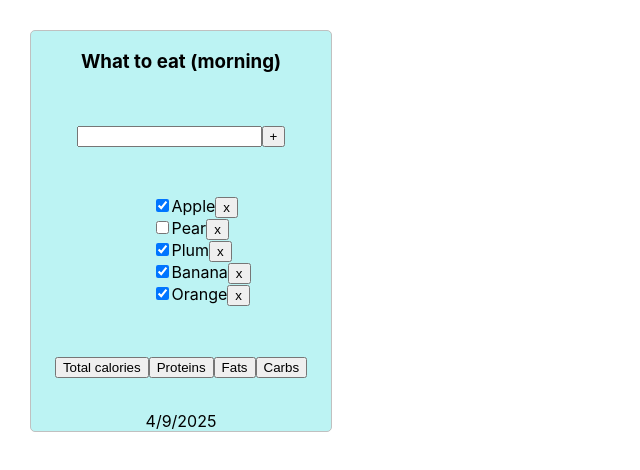
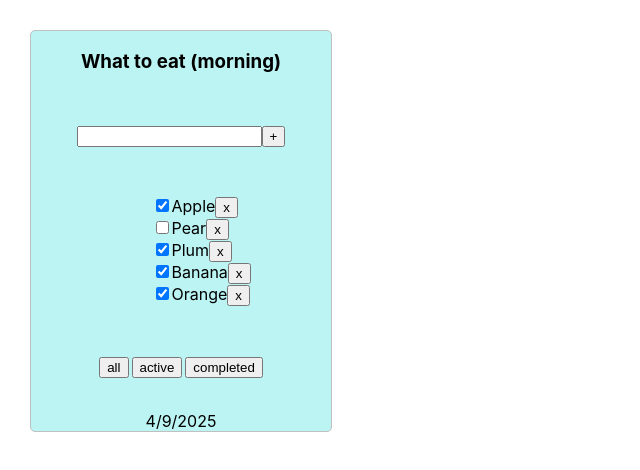
Before and after one commit to AliakseiKrasko/meal_planer, a React (Vite) app: page / in a window 1280 px wide. Shown: the top 470 px of the page, without its empty margins (0-640 px from the left). Built offline with nearby package versions, Linux system fonts and the light colour scheme.

Commit message:
added button 'all' 'active' 'completed' and styles

```diff
--- a/src/App.tsx
+++ b/src/App.tsx
@@ -32,7 +32,7 @@ export const App = () => {
         setMenuPlanner(prevMenu => prevMenu.filter(m => m.id !== taskId))
     }
 
-    const toggleTask = (id: string) => {
+    const toggleMenu = (id: string) => {
         setMenuPlanner(prevMenu => prevMenu.map(el =>
             el.id === id ? {...el, isDone: !el.isDone} : el))
     }
@@ -45,7 +45,7 @@ export const App = () => {
                          date={data}
                          deleteTask={deleteTask}
                          changeFilter={changeFilter}
-                         toggleTask={toggleTask}
+                         toggleMenu={toggleMenu}
             />
 
         </div>
--- a/src/Buttons.tsx
+++ b/src/Buttons.tsx
@@ -1,7 +1,8 @@
 type Props = {
     title: string
     onClick?: () => void
+    className?: string
 };
-export const Buttons = ({title, onClick}: Props) => {
-    return <button onClick={onClick}>{title}</button>
+export const Buttons = ({title, onClick, className}: Props) => {
+    return <button onClick={onClick} className={className}>{title}</button>
 };
--- a/src/PlannerItem.module.css
+++ b/src/PlannerItem.module.css
@@ -13,3 +13,6 @@
 .list {
     list-style: none;
 }
+.filterButton {
+    margin-left: 3px;
+}
--- a/src/PlannerItem.tsx
+++ b/src/PlannerItem.tsx
@@ -8,13 +8,13 @@ type Props = {
     date?: string
     deleteTask: (taskId: string) => void
     changeFilter: (filter: FilterValue) => void
-    toggleTask: (taskId: string) => void
+    toggleMenu: (taskId: string) => void
 }
 
-export const PlannerItem = ( {title, menu, date, deleteTask, toggleTask }: Props) => {
+export const PlannerItem = ( {title, menu, date, deleteTask, toggleMenu }: Props) => {
 
     const onChangeHadler = (taskId: string) => {
-        toggleTask(taskId); // Вызываем функцию из пропсов
+        toggleMenu(taskId); // Вызываем функцию из пропсов
     };
 
     return (
@@ -38,11 +38,10 @@ export const PlannerItem = ( {title, menu, date, deleteTask, toggleTask }: Props
                 })}
             </ul>
                 )}
-            <div>
-                <Buttons title='Total calories' />
-                <Buttons title='Proteins' />
-                <Buttons title='Fats' />
-                <Buttons title='Carbs' />
+            <div className="filterButton">
+                <Buttons title='all' />
+                <Buttons title='active' className={s.filterButton} />
+                <Buttons title='completed' className={s.filterButton} />
             </div>
             <div>{date}</div>
         </div>
```
